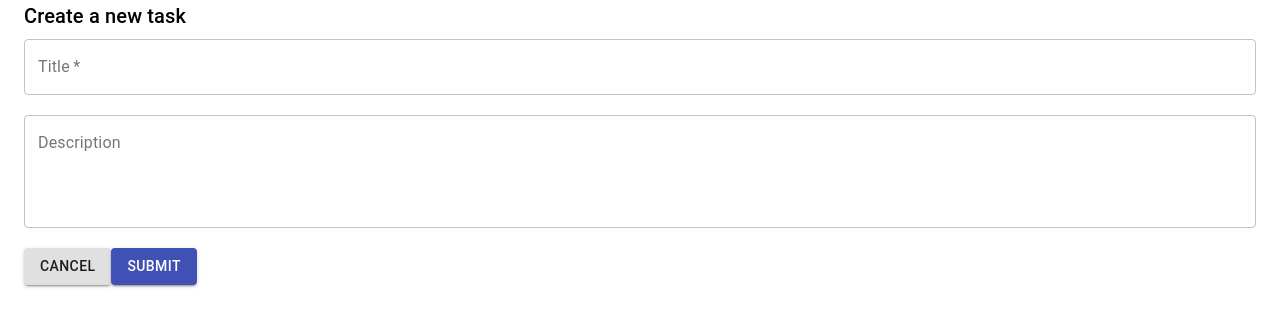
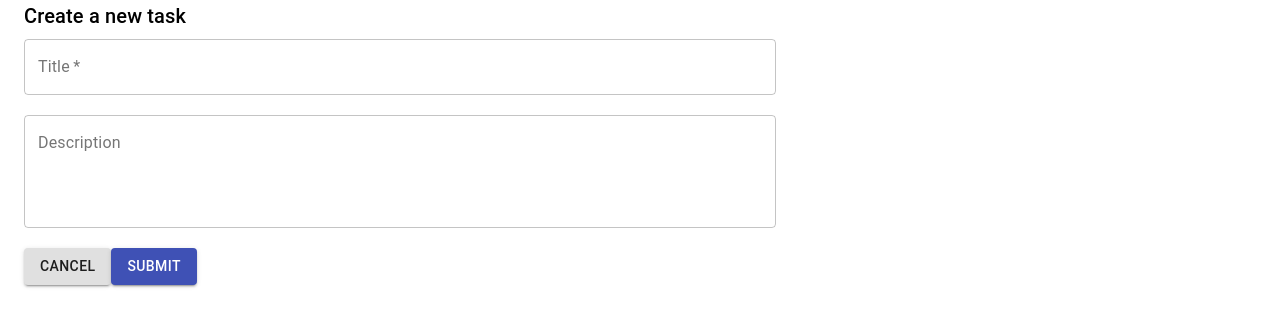
Before and after one commit to rafaelelu/ToDo, a React (Create React App) app: page /create in a window 1280 px wide. Shown: the top 326 px of the page. Built offline with nearby package versions, Linux system fonts and the light colour scheme.

Commit message:
Setup manifest.json for project to be used as Chrome extension

```diff
--- a/package.json
+++ b/package.json
@@ -17,7 +17,7 @@
   },
   "scripts": {
     "start": "react-scripts start",
-    "build": "react-scripts build",
+    "build": "INLINE_RUNTIME_CHUNK=false react-scripts build",
     "test": "react-scripts test",
     "eject": "react-scripts eject"
   },
--- a/src/App.js
+++ b/src/App.js
@@ -1,12 +1,23 @@
 import { BrowserRouter as Router, Switch, Route } from 'react-router-dom';
+import { makeStyles } from '@material-ui/core';
 import ToDoList from './components/ToDoList';
 import Create from './components/Create';
 
+const useStyles = makeStyles( {
+    root: {
+        height: '600px',
+        width: '800px'
+    }
+} );
+
 function App() {
+    const classes = useStyles();
+
     return (
+        <div className={ classes.root }>
             <Router>
                 <Switch>
-                <Route exact path="/">
+                    <Route exact path="/index.html">
                         <ToDoList />
                     </Route>
                     <Route path="/create">
@@ -17,6 +28,7 @@ function App() {
                     </Route>
                 </Switch>
             </Router>
+        </div>
     );
 }
 
--- a/src/components/Create.js
+++ b/src/components/Create.js
@@ -37,7 +37,7 @@ export default function Create() {
      const addTask = ( task ) => {
         db.tasks.add( task )
             .then( () => {
-                history.push( '/' );
+                history.push( '/index.html' );
             } );
     };
 
@@ -87,7 +87,7 @@ export default function Create() {
                 />
 
                 <Button
-                    onClick={ () => history.push( '/' ) }
+                    onClick={ () => history.push( '/index.html' ) }
                     type="button"
                     variant="contained"
                 >
```
Also changed, not shown: public/manifest.json. Lines whose indentation alone changed are shown as unchanged.
